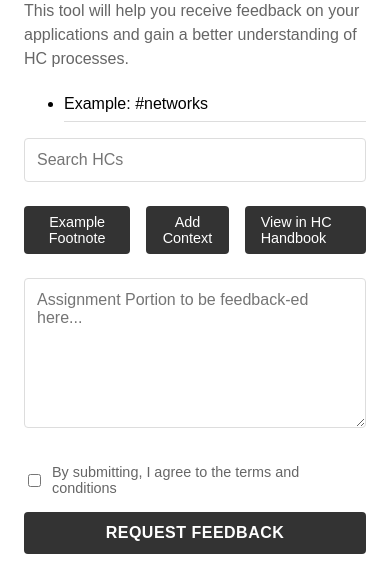
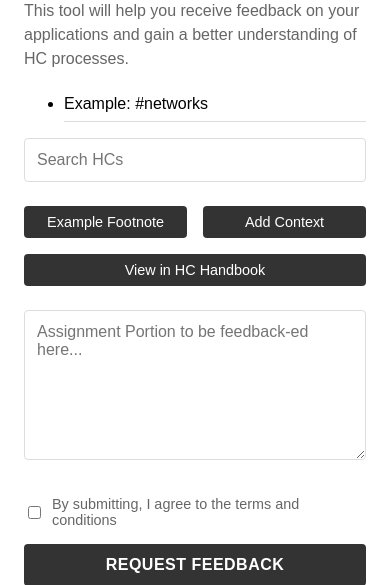
Before and after one commit to minerva-university/cs162-hc-feedback, a Flask app: page / in a window 390 px wide. Shown: the part 141-726 px from the top of the page. Run offline with Flask 3, Linux system fonts and the light colour scheme.

Commit message:
Enhance button layout and update handbook link in UI
- Improved button distribution and responsiveness in styles.css
- Removed unused showHandbookMessage function in main.js
- Updated handbook link to open in a new tab in index.html

```diff
--- a/app/static/css/styles.css
+++ b/app/static/css/styles.css
@@ -80,6 +80,15 @@
     display: flex;
     gap: 1rem;
     margin-bottom: 1.5rem;
+    justify-content: space-between; /* This will distribute buttons evenly */
+    flex-wrap: wrap;  /* This allows buttons to wrap on smaller screens */
+}
+
+/* Add this to make buttons take equal width */
+.action-buttons .btn {
+    flex: 1;
+    text-align: center;
+    min-width: 150px; /* Ensures buttons don't get too narrow */
 }
 
 .btn {
--- a/app/static/js/main.js
+++ b/app/static/js/main.js
@@ -19,19 +19,10 @@ function showModal(modalId) {
 function hideModal(modalId) {
   document.getElementById(modalId).classList.add("hidden");
 }
-function showHandbookMessage() {
-  const handbookModal = document.getElementById('handbookModal');
-  handbookModal.classList.remove('hidden');
-}
 
 function hideModal(modalId) {
   document.getElementById(modalId).classList.add('hidden');
 }
-
-// Update the "View in HC Handbook" button with onclick
-document.getElementById("handbookLink").onclick = showHandbookMessage;
-
-
 
 async function submitFeedback(event) {
   event.preventDefault();
--- a/app/templates/index.html
+++ b/app/templates/index.html
@@ -30,8 +30,7 @@
     <div class="action-buttons">
         <button onclick="showModal('footnoteModal')" class="btn">Example Footnote</button>
         <button onclick="showModal('contextModal')" class="btn">Add Context</button>
-        <a href="#" class="btn" id="handbookLink" onclick="showHandbookMessage()">View in HC Handbook</a>
-
+        <a href="https://my.minerva.edu/application/login/?next=/academics/hc-resources/hc-handbook/" class="btn" id="handbookLink" target="_blank">View in HC Handbook</a>
     </div>
 
     <!-- Feedback Form -->
```
